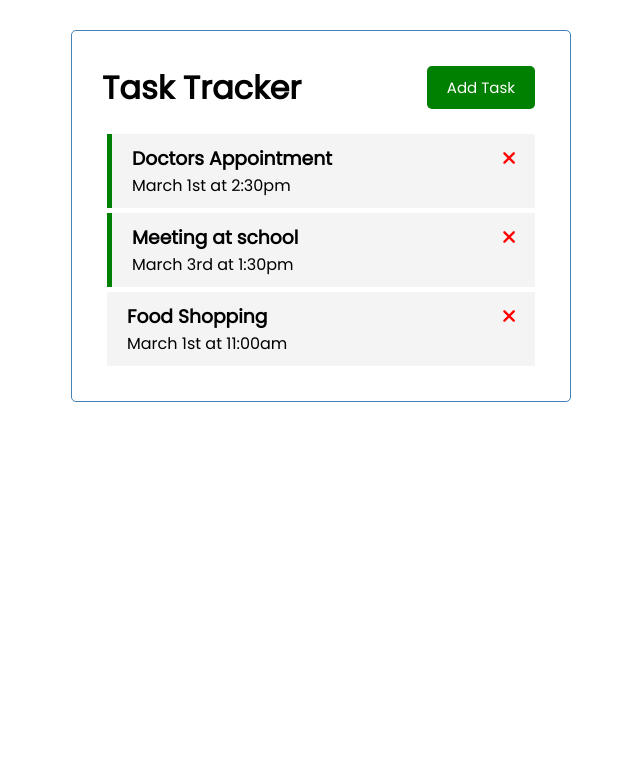
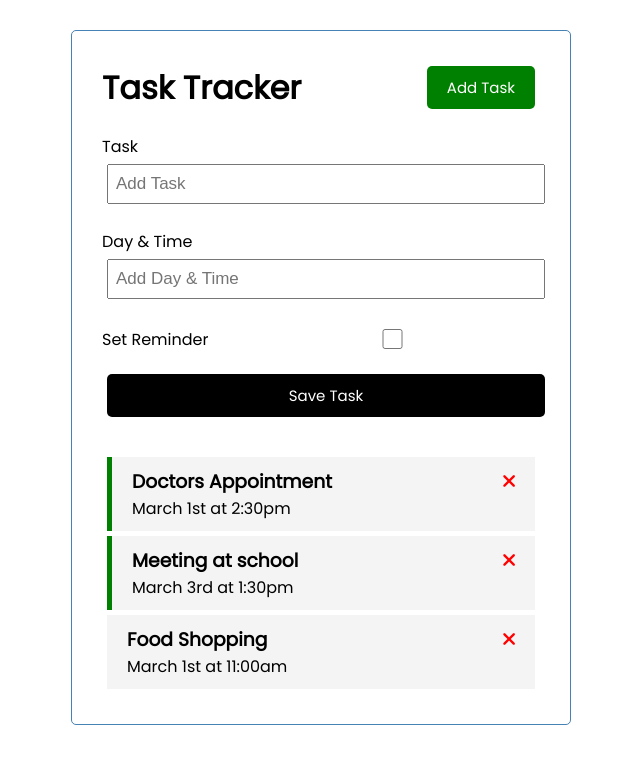
Before and after one commit to mezez/crash, a Vue app: page / in a window 1280 px wide. Shown: the top 764 px of the page, without its empty margins (319-959 px from the left). Built offline with nearby package versions, Linux system fonts and the light colour scheme.

Commit message:
add task component

```diff
--- a/src/App.vue
+++ b/src/App.vue
@@ -1,6 +1,7 @@
 <template>
   <div class="container">
     <Header title="Task Tracker" />
+    <AddTask @add-task="addTask" />
     <Tasks
       @toggle-reminder="toggleReminder"
       @delete-task="deleteTask"
@@ -12,14 +13,19 @@
 <script>
 import Header from "./components/Header.vue";
 import Tasks from "./components/Tasks.vue";
+import AddTask from "./components/AddTask.vue";
 export default {
   name: "App",
   components: {
     Header,
     Tasks,
-    Tasks,
+    AddTask,
   },
   methods: {
+    addTask(task) {
+      this.tasks = [...this.tasks, task];
+    },
+
     deleteTask(id) {
       if (confirm("Are you sure?")) {
         this.tasks = this.tasks.filter((task) => task.id !== id);
--- /dev/null
+++ b/src/components/AddTask.vue
@@ -0,0 +1,88 @@
+<template>
+  <form @submit="onSubmit" class="add-form">
+    <div class="form-control">
+      <label>Task</label>
+      <input type="text" v-model="text" name="text" placeholder="Add Task" />
+    </div>
+    <div class="form-control">
+      <label>Day & Time</label>
+      <input
+        type="text"
+        v-model="day"
+        name="day"
+        placeholder="Add Day & Time"
+      />
+    </div>
+    <div class="form-control form-control-check">
+      <label>Set Reminder</label>
+      <input type="checkbox" v-model="reminder" name="reminder" />
+    </div>
+
+    <input type="submit" value="Save Task" class="btn btn-block" />
+  </form>
+</template>
+
+<script>
+export default {
+  name: "AddTask",
+  components: {},
+  methods: {
+    onSubmit(e) {
+      e.preventDefault();
+      if (!this.text) {
+        alert("Please add a task");
+      }
+
+      const newTask = {
+        id: Math.floor(Math.random() * 10000),
+        text: this.text,
+        day: this.day,
+        reminder: this.reminder,
+      };
+      this.$emit("add-task", newTask);
+
+      (this.text = ""), (this.day = ""), (this.reminder = false);
+    },
+  },
+  emits: [],
+  data() {
+    return {
+      text: "",
+      day: "",
+      reminder: false,
+    };
+  },
+  setup() {},
+};
+</script>
+
+<style scoped>
+.add-form {
+  margin-bottom: 40px;
+}
+.form-control {
+  margin: 20px 0;
+}
+.form-control label {
+  display: block;
+}
+.form-control input {
+  width: 100%;
+  height: 40px;
+  margin: 5px;
+  padding: 3px 7px;
+  font-size: 17px;
+}
+.form-control-check {
+  display: flex;
+  align-items: center;
+  justify-content: space-between;
+}
+.form-control-check label {
+  flex: 1;
+}
+.form-control-check input {
+  flex: 2;
+  height: 20px;
+}
+</style>
```
